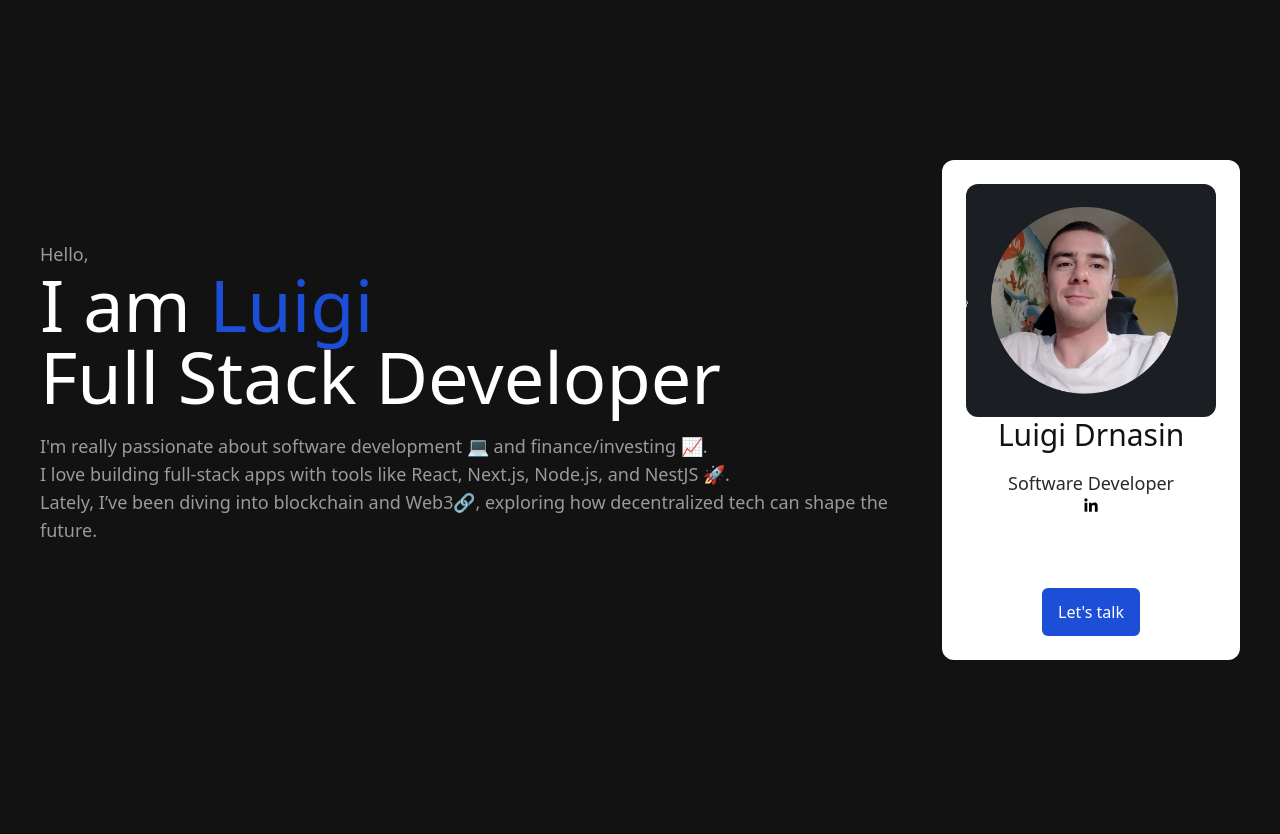
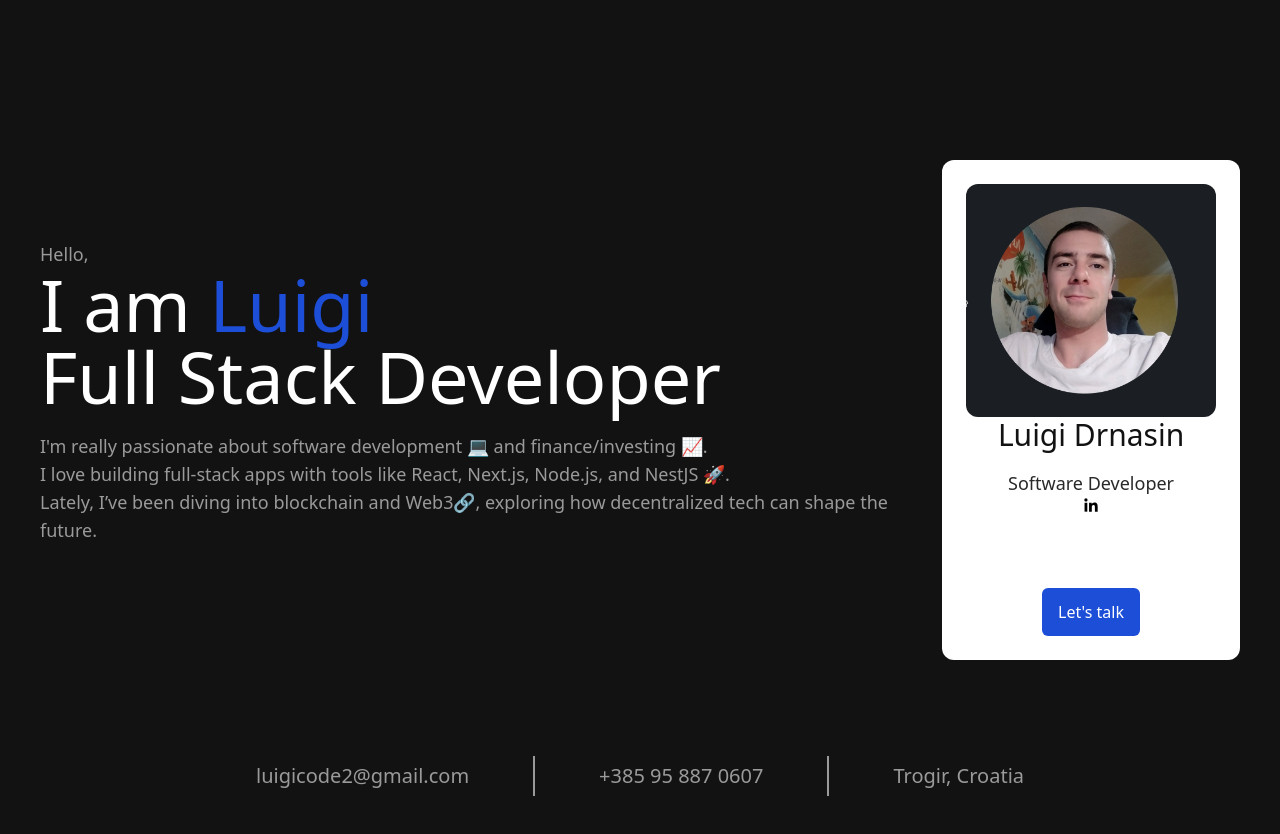
Before and after one commit to Gigi998/portfolio, a Next.js app: page / in a window 1280 px wide. Shown: the top 834 px of the page. Built offline with nearby package versions, Linux system fonts and the light colour scheme.

Commit message:
finish contact section

```diff
--- /dev/null
+++ b/src/app/(components)/Application/ContactInfo/ContactInfoContainer/ContactInfoContainer.tsx
@@ -0,0 +1,22 @@
+import React from "react";
+import { contactsInfo } from "../constants";
+
+const ContactInfoContainer = () => {
+  return (
+    <div className='flex items-center justify-center gap-x-16  mt-24'>
+      {contactsInfo.map((item, index) => (
+        <div
+          className='text-secondary text-xl flex items-center gap-x-16'
+          key={item.id}
+        >
+          {item.text}
+          {contactsInfo.length !== index + 1 && (
+            <span className='w-[2px] h-10 bg-secondary block' />
+          )}
+        </div>
+      ))}
+    </div>
+  );
+};
+
+export default ContactInfoContainer;
--- /dev/null
+++ b/src/app/(components)/Application/ContactInfo/constants.ts
@@ -0,0 +1,14 @@
+export const contactsInfo = [
+  {
+    id: 1,
+    text: "luigicode2@gmail.com",
+  },
+  {
+    id: 2,
+    text: "+385 95 887 0607",
+  },
+  {
+    id: 3,
+    text: "Trogir, Croatia",
+  },
+];
--- a/src/app/layout.tsx
+++ b/src/app/layout.tsx
@@ -1,6 +1,5 @@
 import type { Metadata } from "next";
 import "./globals.css";
-import ProfileCard from "./(components)/Application/ProfileCard/ProfileCard";
 
 export const metadata: Metadata = {
   title: "Create Next App",
@@ -15,11 +14,7 @@ export default function RootLayout({
   return (
     <html lang='en'>
       <body className='bg-invert min-h-screen flex flex-col max-w-7xl mx-auto'>
-        {/* <div className='text-secondary'>Header</div> */}
-        <div className='min-h-full py-40 px-10 flex justify-between'>
-          {children}
-          <ProfileCard />
-        </div>
+        <div className='min-h-full py-40 px-10'>{children}</div>
       </body>
     </html>
   );
--- a/src/app/page.tsx
+++ b/src/app/page.tsx
@@ -1,5 +1,15 @@
 import Hero from "./(components)/Application/Hero/Hero";
+import ContactInfoContainer from "./(components)/Application/ContactInfo/ContactInfoContainer/ContactInfoContainer";
+import ProfileCard from "./(components)/Application/ProfileCard/ProfileCard";
 
 export default function Home() {
-  return <Hero />;
+  return (
+    <>
+      <div className='flex'>
+        <Hero />
+        <ProfileCard />
+      </div>
+      <ContactInfoContainer />
+    </>
+  );
 }
```
